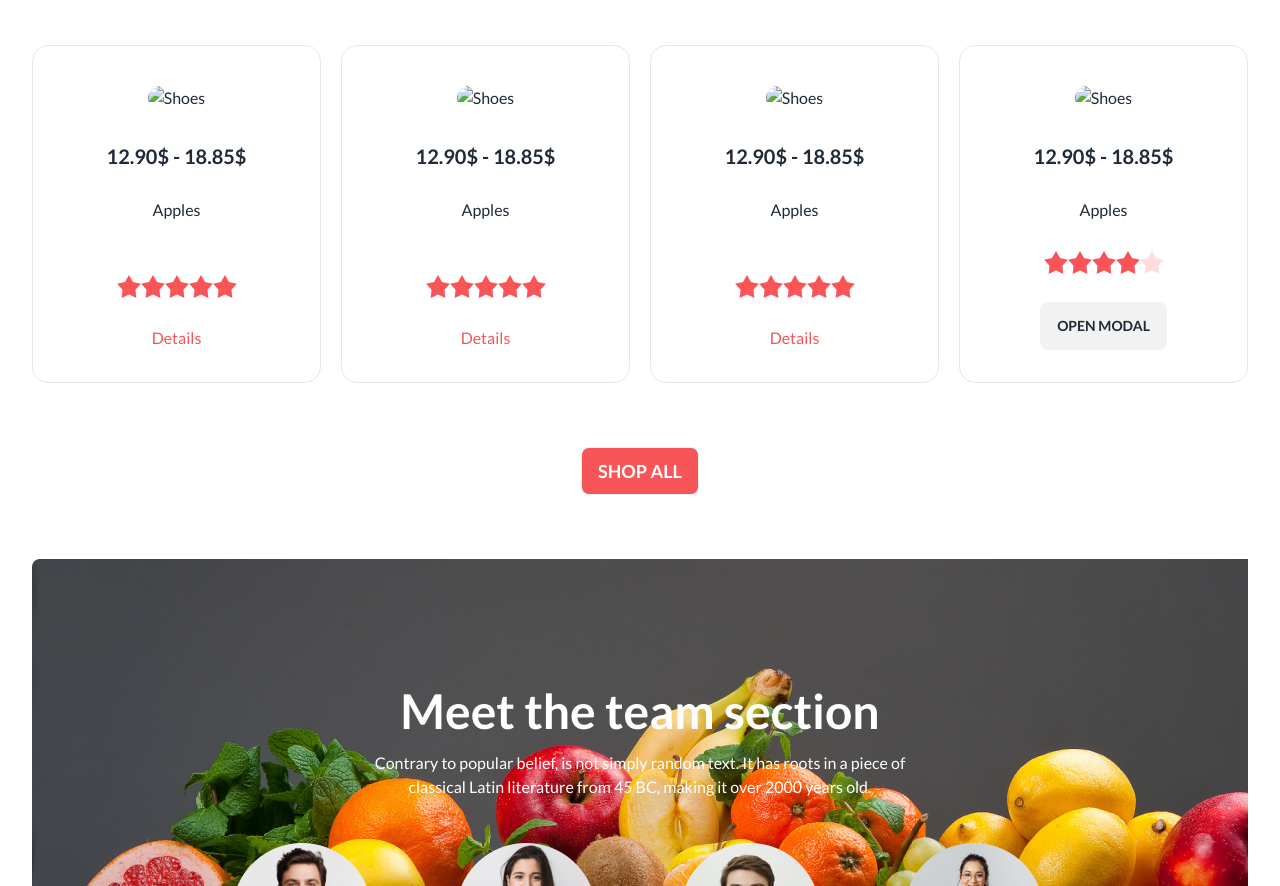
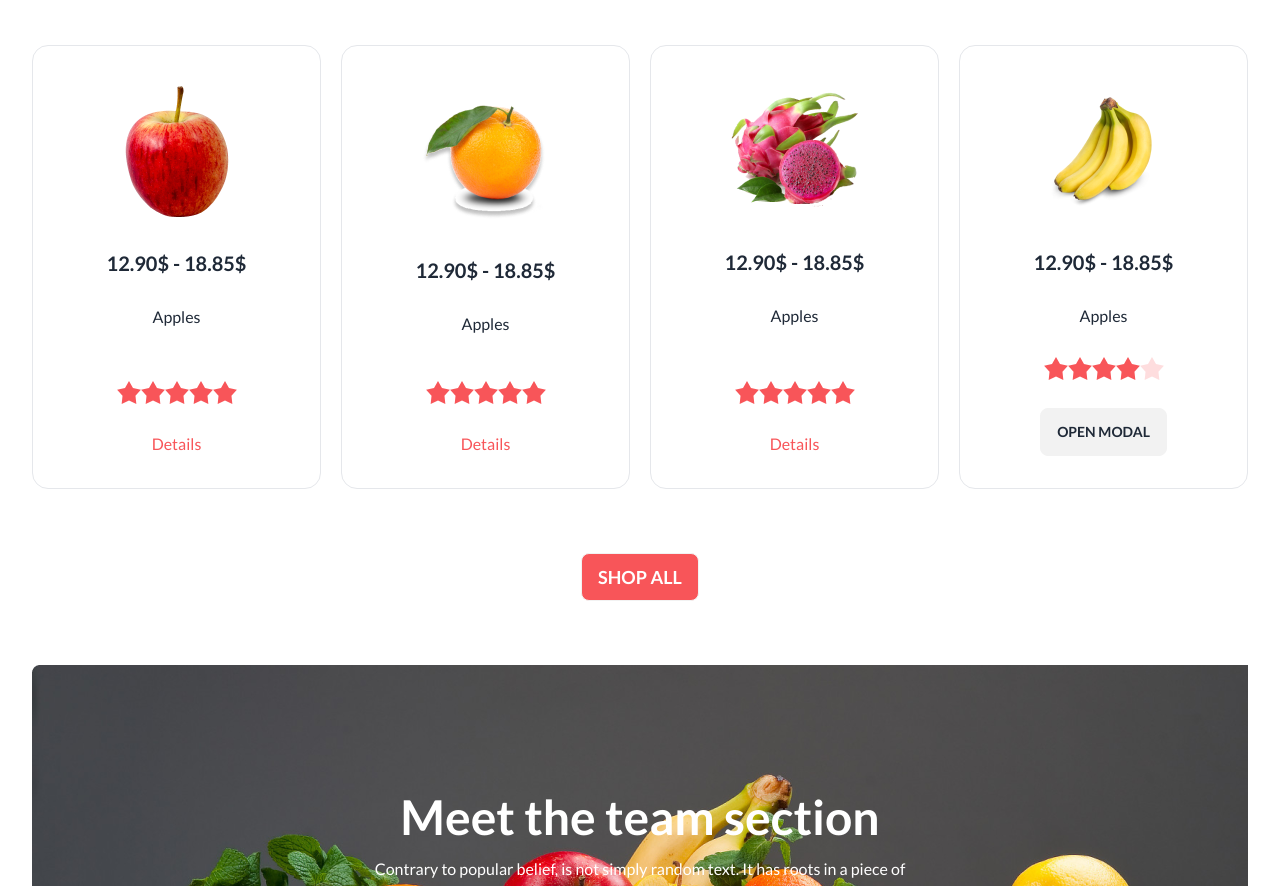
Before and after one commit to Mdforidulislam/fruit-brust, a plain HTML site: page index.html in a window 1280 px wide. Shown: the part 1035-1921 px from the top of the page. Drawn offline with nearby package versions, Linux system fonts and the light colour scheme; the site is published under a folder, as on GitHub Pages, so addresses that start at the root find nothing.

Commit message:
images problems solve

```diff
--- a/index.html
+++ b/index.html
@@ -261,7 +261,7 @@
                     <!-- number 1 -->
                     <div class="card bg-base-100 border">
                         <figure class="px-10 pt-10">
-                          <img src="/images/fruit6.png" alt="Shoes" class="rounded-xl" />
+                          <img src="./images/fruit6.png" alt="Shoes" class="rounded-xl" />
                         </figure>
                         <div class="card-body items-center text-center space-y-5">
                           <h2 class="card-title">12.90$ - 18.85$</h2>
@@ -292,7 +292,7 @@
                     <!-- number 2 -->
                     <div class="card bg-base-100 border">
                         <figure class="px-10 pt-10">
-                          <img src="/images/fruit7.png" alt="Shoes" class="rounded-xl" />
+                          <img src="./images/fruit7.png" alt="Shoes" class="rounded-xl" />
                         </figure>
                         <div class="card-body items-center text-center space-y-5">
                           <h2 class="card-title">12.90$ - 18.85$</h2>
@@ -323,7 +323,7 @@
                     <!-- number 3 -->
                     <div class="card bg-base-100 border">
                         <figure class="px-10 pt-10">
-                          <img src="/images/fruit8.png" alt="Shoes" class="rounded-xl" />
+                          <img src="./images/fruit8.png" alt="Shoes" class="rounded-xl" />
                         </figure>
                         <div class="card-body items-center text-center space-y-5">
                           <h2 class="card-title">12.90$ - 18.85$</h2>
@@ -354,7 +354,7 @@
                     <!-- number 4 -->
                     <div class="card bg-base-100 border">
                         <figure class="px-10 pt-10">
-                          <img src="/images/fruit9.png" alt="Shoes" class="rounded-xl" />
+                          <img src="./images/fruit9.png" alt="Shoes" class="rounded-xl" />
                         </figure>
                         <div class="card-body items-center text-center space-y-5">
                           <h2 class="card-title">12.90$ - 18.85$</h2>
```
